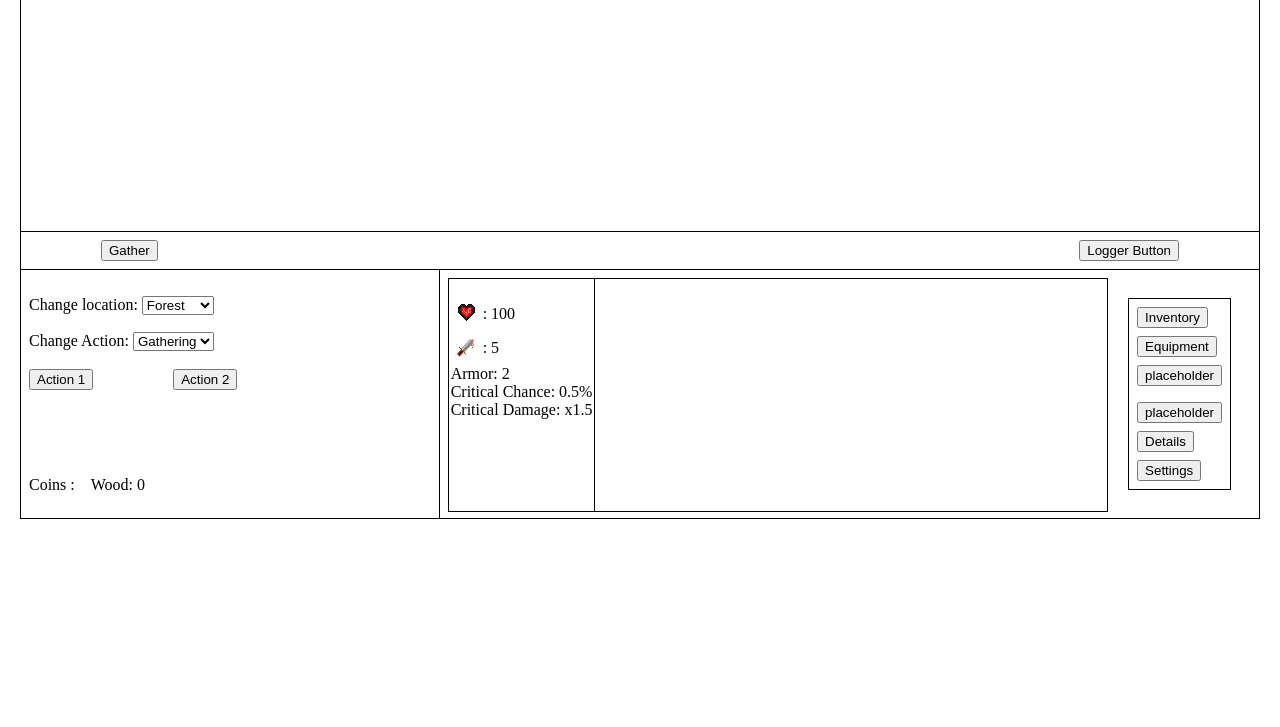
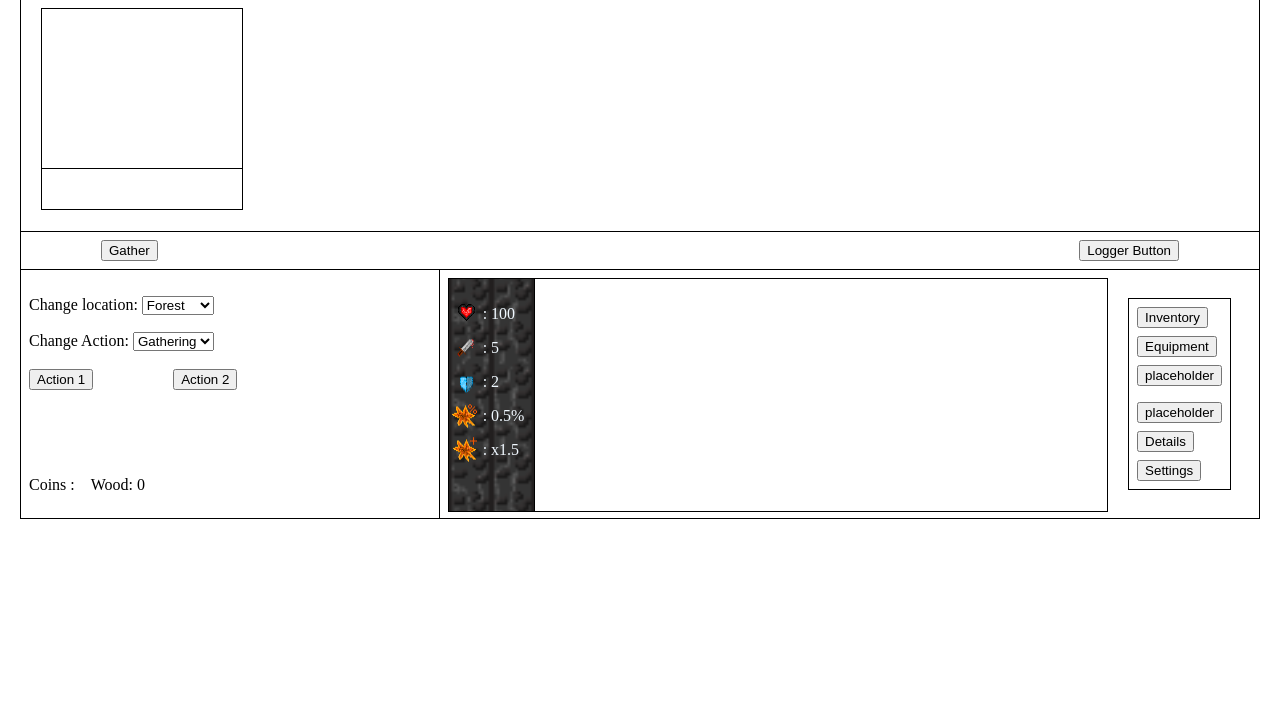
Before and after one commit to bigooff/JS-Learning-Game-, a website with bundled scripts: page index.html in a window 1280 px wide. Shown: the part 73-800 px from the top of the page. Built offline with nearby package versions, Linux system fonts and the light colour scheme.

Commit message:
More Asset Work

```diff
--- a/index.html
+++ b/index.html
@@ -5,6 +5,7 @@
     <meta http-equiv="X-UA-Compatible" content="IE=edge">
     <meta name="viewport" content="width=device-width, initial-scale=1.0">
     <link rel="stylesheet" href="./styles/styles.css">
+    <link rel="stylesheet" href="./styles/card.css">
     <script defer src="./index.js"></script>
 
     <title>Practice JS Website</title>
@@ -17,14 +18,17 @@
         <div class="header">
             <div class="name" id="playerName">Player Name</div>
             <div class="title">Game Title</div>
-            <div class="placeholder">Xp per hour:</div>
+            <div class="placeholder"><img type="gif" src="./assets/gifs/x32-crystal.gif"></div>
         </div>
 
 
 
         <div id="gameplayBox">
-            <div class="boxInside">
-                <div></div>
+            <div class="playGround">
+                <div class="card">
+                    <div class="cardFooter"></div>
+                </div>
+
             </div>
             <div id="topActionButtons">
                 <button class="gather">Gather</button>
@@ -66,19 +70,26 @@
         </div>
 
 
-
+<!--clean this up here and in css -->
 
         <div id="rightBox">
             <div id="statBox">
                 <ul class="stats">
-                    <div class="hpBox"><img src="./imgs/x32-heart.png" alt="hp" id="hp"><li class="hp"></li></div>
-                    <div class="dmgBox"><img src="./imgs/x32-dmg.png" alt="dmg" id="dmg"><li class="dmg"></li></div>
-                    <li class="armor"></li>
-                    <li class="critChance"></li>
-                    <li class="critDmg"></li>
+                    <div class="hpBox"><img src="./assets/heart/x32-heart.png" alt="hp" id="hp"><li class="hp"></li></div>
+                    <div class="dmgBox"><img src="./assets/dmg/x32-dmg.png" alt="dmg" id="dmg"><li class="dmg"></li></div>
+                    <div class="armorBox"><img src="./assets/armor/x32-armor.png" alt="hp" id="armor"><li class="armor"></li></div>
+                    <div class="critChanceBox"><img src="./assets/critChance/x32-critChance.png" alt="critChance" id="dmg"><li class="critChance"></li></div>
+                    <div class="critDmgBox"><img src="./assets/critDamage/x32-critDmg.png" alt="hp" id="critDmg"><li class="critDmg"></li></div>
+
                 </ul>
             </div>
-            <div id="btnSandbox"></div>
+
+
+            <div id="btnSandbox">
+
+            </div>
+
+
             <div class ="logInside">
                 <div id="utilBtns">
                     <div id="firstRow">
--- a/index.js
+++ b/index.js
@@ -112,11 +112,11 @@ function showStats(){
         } if (dmgli.className === "dmg"){
             dmgli.innerHTML = `: ${dmg}`
         } if (armorli.className === "armor"){
-            armorli.innerHTML = `Armor: ${armor}`
+            armorli.innerHTML = `: ${armor}`
         } if (critChanceli.className === "critChance"){
-            critChanceli.innerHTML = `Critical Chance: ${critChance}%`
+            critChanceli.innerHTML = `: ${critChance}%`
         } if (critDmgli.className === "critDmg"){
-            critDmgli.innerHTML = `Critical Damage: x${critDmg}`}
+            critDmgli.innerHTML = `: x${critDmg}`}
 
 }
 
--- /dev/null
+++ b/styles/card.css
@@ -0,0 +1,15 @@
+
+
+.card{
+    height: 200px;
+    width: 200px;
+    border: 1px solid black;
+    margin: 20px;
+    display: flex;
+    align-items: flex-end;
+}
+.cardFooter{
+    border-top:1px solid black ;
+    width: 100%;
+    height: 20%;
+}
--- a/styles/styles.css
+++ b/styles/styles.css
@@ -34,6 +34,13 @@ body {
     display: flex;
     flex: 1 1;
 
+
+}
+.playGround{
+    width: 100%;
+    height: 100%;
+    display: flex;
+    justify-content: space-between;
 }
 #gameplayBox{
     flex-direction: column;
@@ -61,7 +68,7 @@ body {
 .header{
     display: flex;
     justify-content: space-between;
-
+    height: 40px;
 }
 .header >*{
     border-bottom: 1px solid black;
@@ -69,18 +76,24 @@ body {
 }
 .header > :nth-child(1){
     border-right: 1px solid black;
-}
-.header > :nth-child(3){
-    border-left: 1px solid black;
+    padding-top: 10px;
 }
 .header > :nth-child(2){
     border-left: 1px solid black;
     border-right: 1px solid black;
+    padding-top: 10px;
+}
+.header > :nth-child(3){
+    border-left: 1px solid black;
 }
 #statBox{
     border: 1px solid black;
     width :auto;
     margin-bottom: -2px;
+    background-image:url("../assets/x32-backGroundTile.png");
+    background-size:contain;
+    color: aliceblue;
+
 }
 li {
     white-space: nowrap;
@@ -105,7 +118,7 @@ button{
     align-self: flex-start;
 }
 .boxInside{
-    height :92%;
+    height :100%;
 }
 #resourceBar >*{
     padding: 0;
@@ -161,3 +174,21 @@ button{
 .dmg{
     padding:8px 8px 8px 0;
 }
+.armorBox{
+    display: flex;
+}
+.armor{
+    padding:8px 8px 8px 0;
+}
+.critChanceBox{
+    display: flex;
+}
+.critChance{
+    padding:8px 8px 8px 0;
+}
+.critDmgBox{
+    display: flex;
+}
+.critDmg{
+    padding:8px 8px 8px 0;
+}
```
Also changed, not shown: assets/armor/x32-armor.png (added), assets/critChance/x32-critChance.png (added), assets/critDamage/x32-critDmg.png (added), assets/dmg/x32-dmg.png (added), assets/gifs/New Piskel.gif (added), assets/gifs/x32-crystal.gif (added), assets/heart/x16-heart.png (renamed from imgs/x16-heart.png), assets/heart/x32-heart.png (renamed from imgs/x32-heart.png), assets/x16-backgroundTile.png (added), assets/x32-backGroundTile.png (added), imgs/x32-dmg.png (deleted), 2 other files.
